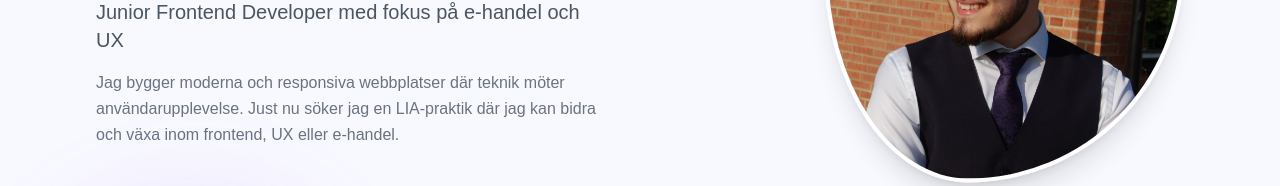
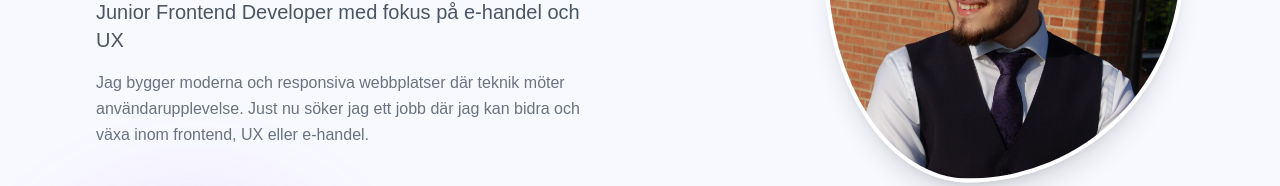
Before and after one commit to Eyadho/My-portfolio, a React (Vite) app: page / in a window 1280 px wide. Shown: the part 391-577 px from the top of the page. Built offline with nearby package versions, Linux system fonts and the light colour scheme.

Commit message:
updating info

```diff
--- a/src/components/Hero.jsx
+++ b/src/components/Hero.jsx
@@ -72,7 +72,7 @@ function Hero() {
             className="text-base leading-relaxed text-gray-500 mb-10 font-light"
           >
             Jag bygger moderna och responsiva webbplatser där teknik möter användarupplevelse.
-            Just nu söker jag en LIA-praktik där jag kan bidra och växa inom frontend, UX eller e-handel.
+            Just nu söker jag ett jobb där jag kan bidra och växa inom frontend, UX eller e-handel.
           </motion.p>
 
           {/* BUTTONS */}
```
